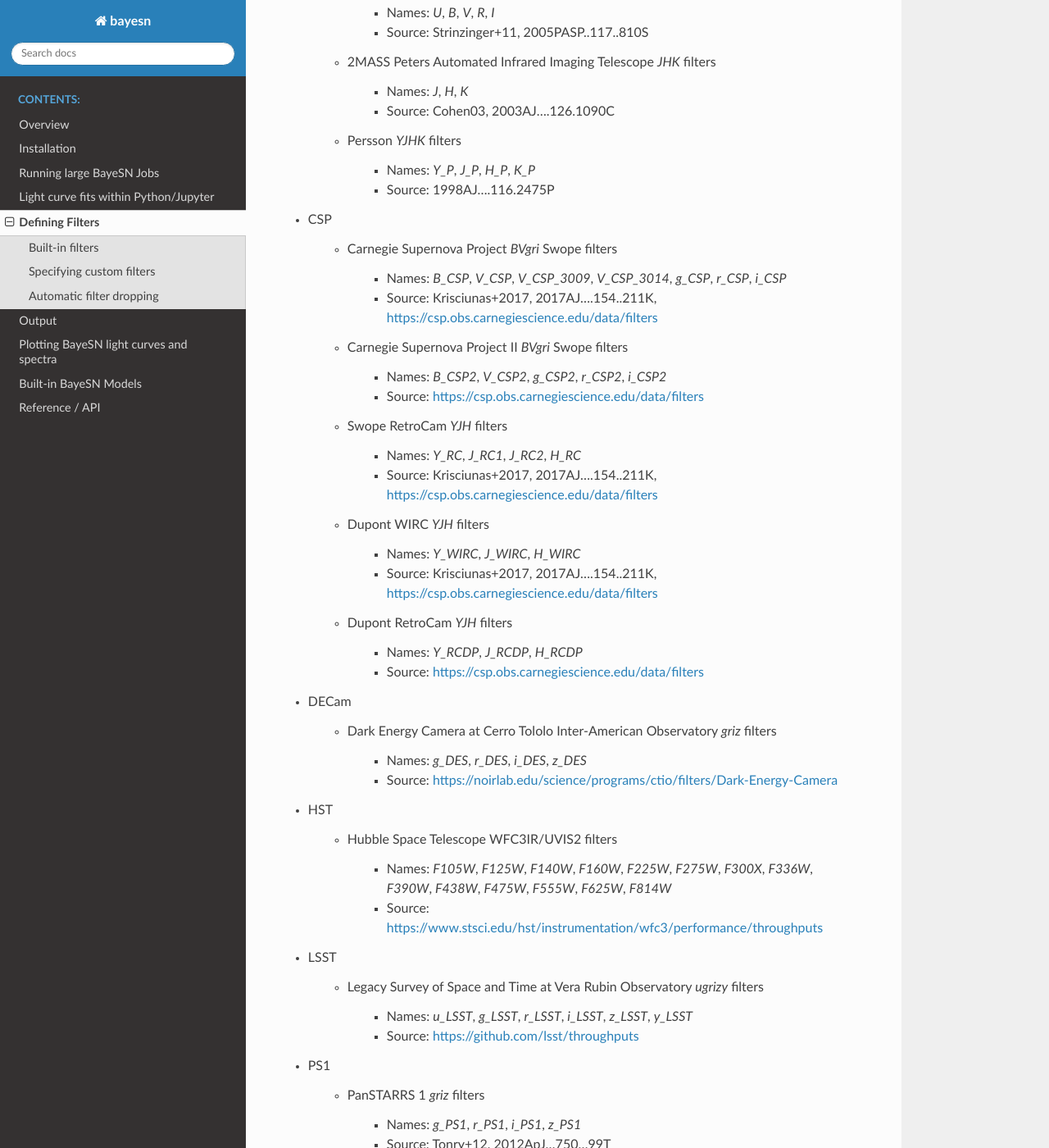
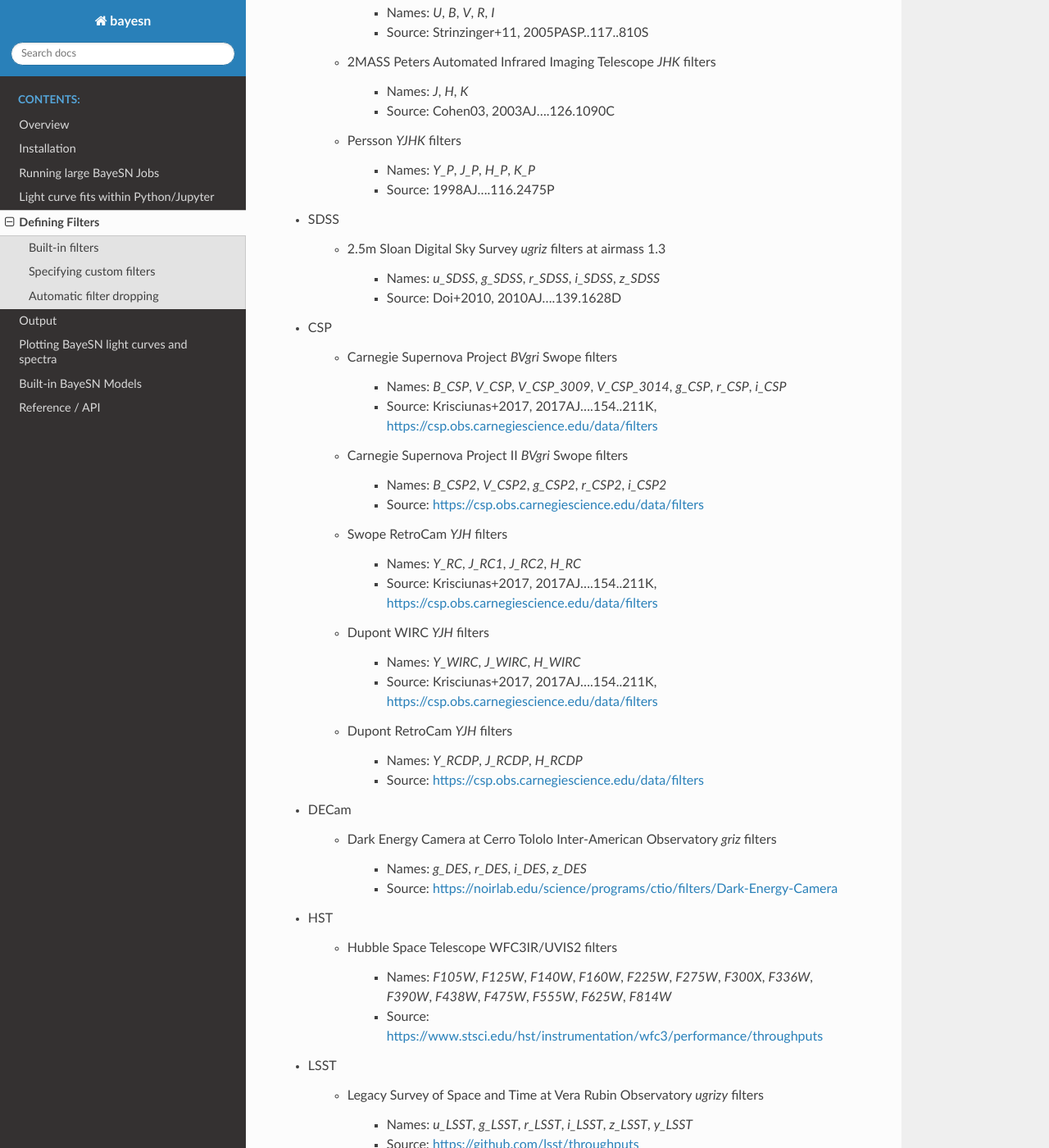
Before and after one commit to bayesn/bayesn, a Sphinx documentation site: the page built from docs/filters.rst, in a window 1280 px wide and 1400 px high, scrolled down 524 px. Shown: the whole window at 82% size. Built offline with Sphinx 7.4.7 and the Read the Docs theme 2.0.0, drawn with Linux system fonts in a browser that asks for light colours; some of the changed text lies outside the part shown.

Commit message:
Added PS1 w and open filters, added y_PS1 to the docs. Added SDSS filters.

```diff
--- a/docs/filters.rst
+++ b/docs/filters.rst
@@ -28,6 +28,12 @@
 
         - Names: `Y_P`, `J_P`, `H_P`, `K_P`
         - Source: 1998AJ....116.2475P
+- SDSS
+
+    - 2.5m Sloan Digital Sky Survey *ugriz* filters at airmass 1.3
+
+        - Names: `u_SDSS`, `g_SDSS`, `r_SDSS`, `i_SDSS`, `z_SDSS`
+        - Source: Doi+2010, 2010AJ....139.1628D
 - CSP
 
     - Carnegie Supernova Project *BVgri* Swope filters
@@ -71,9 +77,9 @@
         - Source: https://github.com/lsst/throughputs
 - PS1
 
-    - PanSTARRS 1 *griz* filters
+    - PanSTARRS 1 *grizyw* and open filters
 
-        - Names: `g_PS1`, `r_PS1`, `i_PS1`, `z_PS1`
+        - Names: `g_PS1`, `r_PS1`, `i_PS1`, `z_PS1`, `y_PS1`, `w_PS1`, `open_PS1`
         - Source: Tonry+12, 2012ApJ...750...99T
 - SWIFT UVOT
 
--- a/setup.cfg
+++ b/setup.cfg
@@ -47,6 +47,7 @@
         bayesn/bayesn-filters/filters/NULL/*
         bayesn/bayesn-filters/filters/PS1/*
         bayesn/bayesn-filters/filters/standard/*
+        bayesn/bayesn-filters/filters/APO/SDSS/*
         bayesn/bayesn-filters/filters/standard/2MASS_PAIRITEL/*
         bayesn/bayesn-filters/filters/standard/Persson/*
         bayesn/bayesn-filters/filters/standard/stritzinger/*
```
Also changed, not shown: 9 other files.
